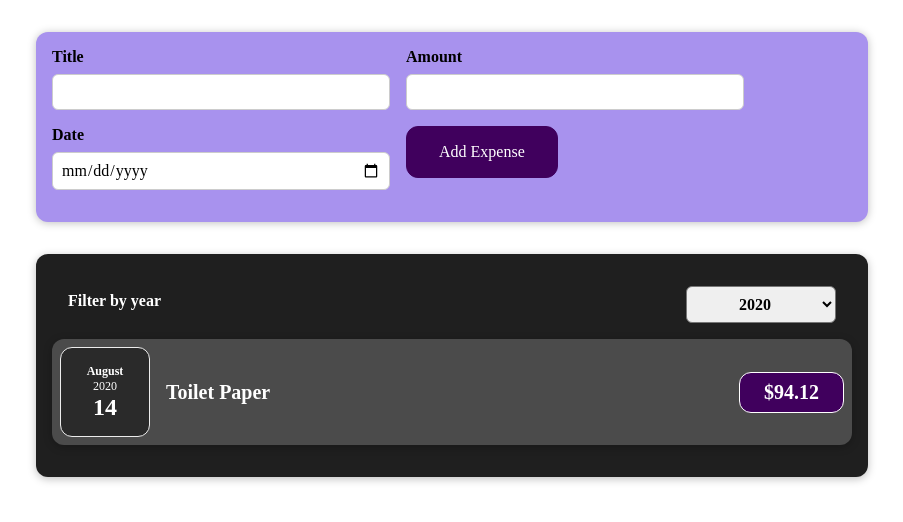
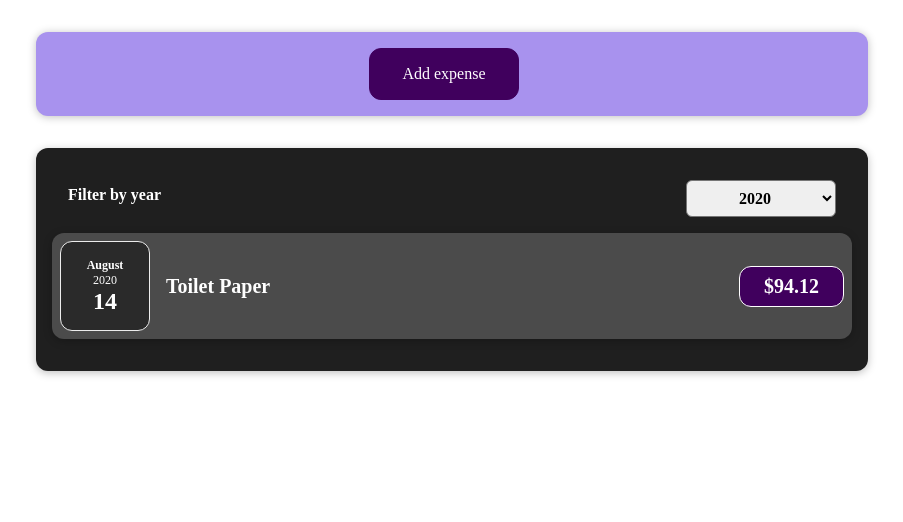
Before and after one commit to morozowandrey/react-expenses-tracker, a React (Create React App) app: page / in a window 1280 px wide. Shown: the top 522 px of the page, without its empty margins (188-1091 px from the left). Built offline with nearby package versions, Linux system fonts and the light colour scheme.

Commit message:
add expense logic

```diff
--- a/src/components/NewExpense/ExpenseForm.js
+++ b/src/components/NewExpense/ExpenseForm.js
@@ -82,6 +82,13 @@ const ExpenseForm = (props) => {
           />
         </div>
         <div className="new-expense__actions">
+          <button
+            type="button"
+            className=""
+            onClick={props.onCancelExpenceData}
+          >
+            Cancel
+          </button>
           <button type="submit" className="">
             Add Expense
           </button>
--- a/src/components/NewExpense/NewExpense.js
+++ b/src/components/NewExpense/NewExpense.js
@@ -1,20 +1,37 @@
-import React from 'react'
+import React, { useState } from 'react'
 import './NewExpense.scss'
 import ExpenseForm from './ExpenseForm'
+import NewExpenseBtn from './NewExpenseBtn'
 
 const NewExpense = (props) => {
+  const [addExpenseOpen, setAddExpenseOpen] = useState(false)
+
   const saveExpenceDataHandler = (enteredExpenseData) => {
     const expenseData = {
       ...enteredExpenseData,
       id: Math.random().toString(),
     }
+    setAddExpenseOpen(!addExpenseOpen)
+    props.onAddExpense(expenseData)
+  }
 
-    props.onAddExpense(expenseData)
+  const cancelExpenceDataHandler = () => {
+    setAddExpenseOpen(!addExpenseOpen)
+  }
+
+  const toggleExpenseForm = () => {
+    setAddExpenseOpen(!addExpenseOpen)
   }
 
   return (
     <div className="new-expense">
-      <ExpenseForm onSaveExpenceData={saveExpenceDataHandler}></ExpenseForm>
+      {!addExpenseOpen && <NewExpenseBtn onBtnClick={toggleExpenseForm} />}
+      {addExpenseOpen && (
+        <ExpenseForm
+          onSaveExpenceData={saveExpenceDataHandler}
+          onCancelExpenceData={cancelExpenceDataHandler}
+        ></ExpenseForm>
+      )}
     </div>
   )
 }
--- /dev/null
+++ b/src/components/NewExpense/NewExpenseBtn.js
@@ -0,0 +1,16 @@
+import React from 'react'
+import './NewExpenseBtn.scss'
+
+const NewExpenseBtn = (props) => {
+  const btnClickHandler = () => {
+    props.onBtnClick()
+  }
+
+  return (
+    <button className="" onClick={btnClickHandler}>
+      Add expense
+    </button>
+  )
+}
+
+export default NewExpenseBtn
```
Also changed, not shown: src/components/NewExpense/NewExpenseBtn.scss (added).
